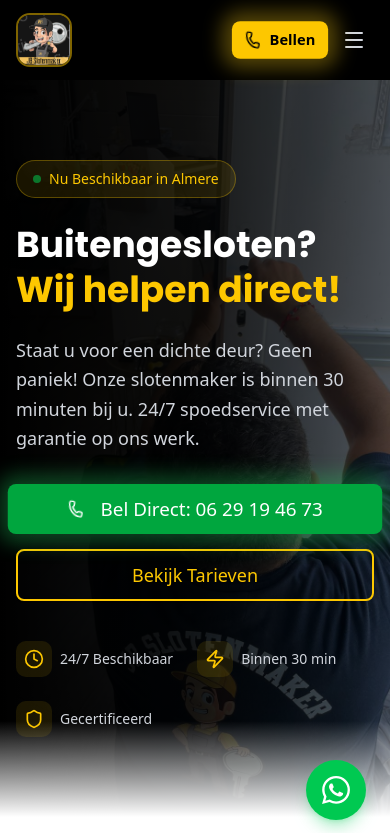
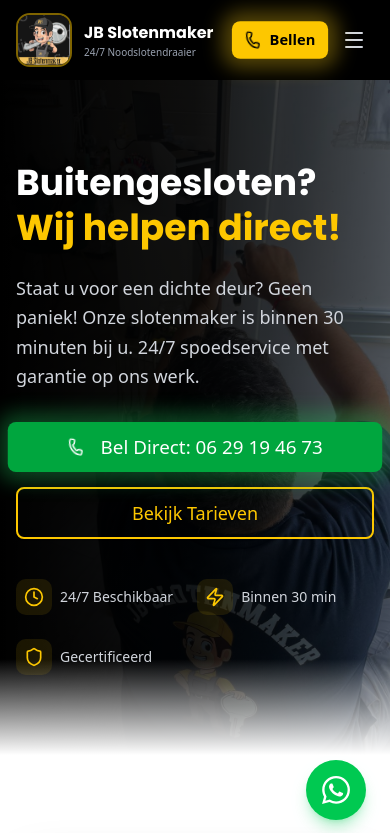
Before and after one commit to julianbecerra13/jb-slotenmaker, a Next.js app: page / in a window 390 px wide. Shown: the top 833 px of the page. Built offline with nearby package versions, Linux system fonts and the light colour scheme.

Commit message:
Header: mostrar nombre en móvil, Hero: eliminar badge Almere

```diff
--- a/src/components/sections/Header.tsx
+++ b/src/components/sections/Header.tsx
@@ -43,11 +43,11 @@ export function Header() {
                 priority
               />
             </div>
-            <div className="hidden sm:block">
-              <h1 className="text-xl font-bold text-white group-hover:text-yellow-400 transition-colors font-[family-name:var(--font-poppins)]">
+            <div>
+              <h1 className="text-base sm:text-xl font-bold text-white group-hover:text-yellow-400 transition-colors font-[family-name:var(--font-poppins)]">
                 JB Slotenmaker
               </h1>
-              <p className="text-xs text-gray-400">24/7 Noodslotendraaier</p>
+              <p className="text-[10px] sm:text-xs text-gray-400">24/7 Noodslotendraaier</p>
             </div>
           </a>
 
--- a/src/components/sections/Hero.tsx
+++ b/src/components/sections/Hero.tsx
@@ -25,16 +25,6 @@ export function Hero() {
 
       <div className="relative z-10 container mx-auto px-4 py-20">
         <div className="max-w-2xl">
-          <motion.div
-            initial={{ opacity: 0, y: 20 }}
-            animate={{ opacity: 1, y: 0 }}
-            transition={{ duration: 0.6 }}
-            className="inline-flex items-center gap-2 bg-yellow-400/10 border border-yellow-400/30 rounded-full px-4 py-2 mb-6"
-          >
-            <span className="h-2 w-2 rounded-full bg-green-500 animate-pulse" />
-            <span className="text-yellow-400 text-sm font-medium">Nu Beschikbaar in Almere</span>
-          </motion.div>
-
           <motion.h2
             initial={{ opacity: 0, y: 30 }}
             animate={{ opacity: 1, y: 0 }}
```
